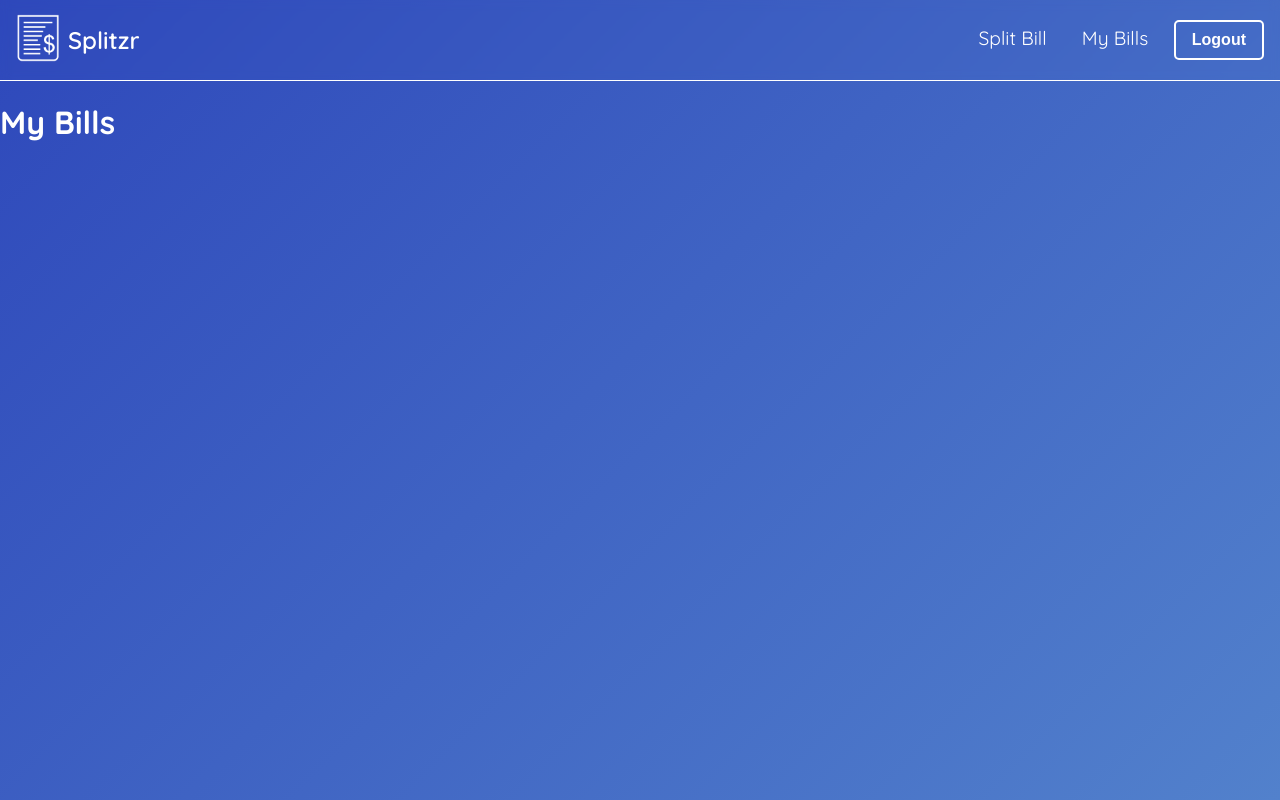
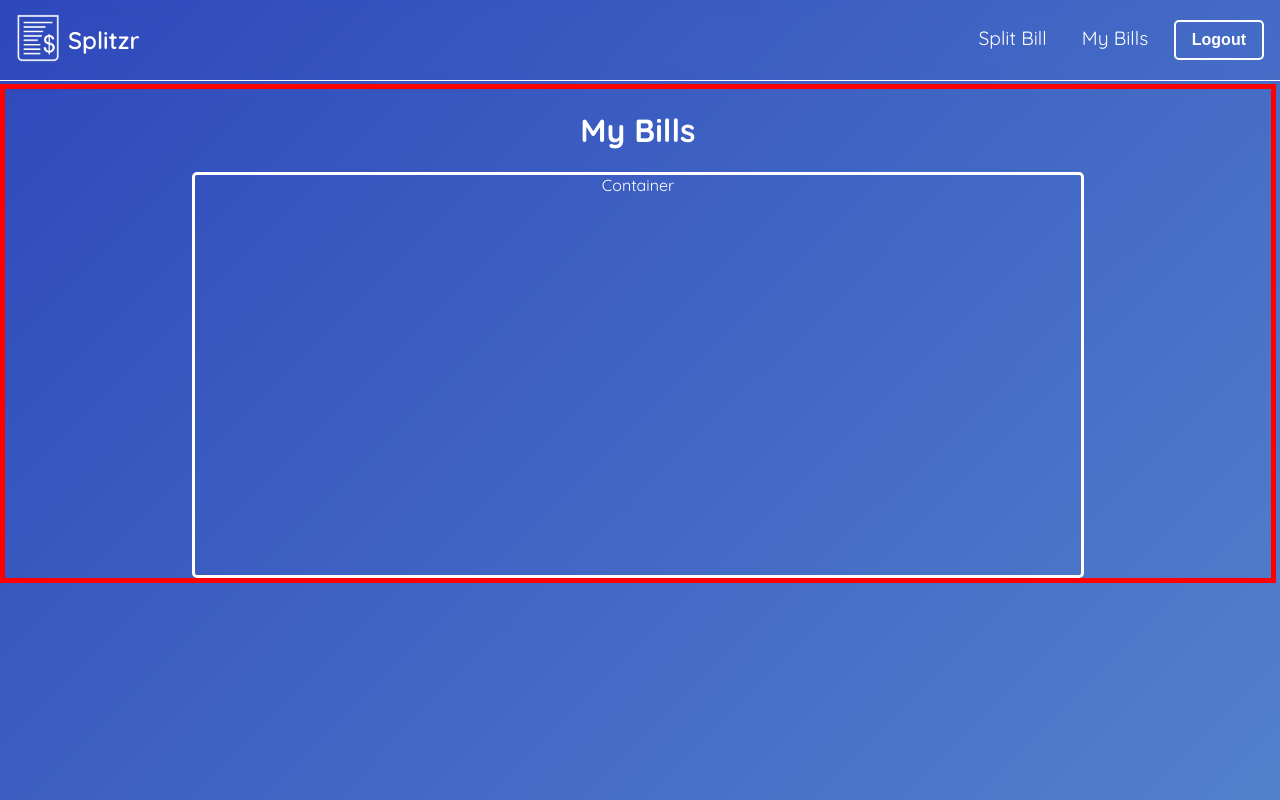
Before and after one commit to roccovulpis/Splitzr, a React (Vite) app in the folder client/: page /my-bills in a window 1280 px wide. Built offline with nearby package versions, Linux system fonts and the light colour scheme; sample sign-in values are in the browser's storage.

Commit message:
Created MyBills.jsx

```diff
--- a/client/src/components/SplitPanel.jsx
+++ b/client/src/components/SplitPanel.jsx
@@ -27,7 +27,7 @@ export default function BillForm() {
   function editBill() {
     setIsConfirmed(false);
     setSplitOption(null);
-    setIsEditingEvent(true); // Re-enable editing and show the pencil
+    setIsEditingEvent(true);
   }
 
 
--- /dev/null
+++ b/client/src/components/StoredBillsDisplay.jsx
@@ -0,0 +1,10 @@
+import React from 'react'
+import '../styles/StoredBillsDisplay.css'
+
+export default function StoredBillsDisplay() {
+  return (
+    <div className='stored-bills-container'>
+        Container
+    </div>
+  )
+}
--- a/client/src/pages/MyBills.jsx
+++ b/client/src/pages/MyBills.jsx
@@ -1,9 +1,13 @@
 import React from 'react'
+import StoredBillsDisplay from '../components/StoredBillsDisplay'
+import '../styles/MyBills.css'
 
 export default function MyBills() {
   return (
-    <div>
-      <h1>My Bills</h1>
+    <div className='my-bills-container'>
+      <h1 className='my-bills-heading'>My Bills</h1>
+      <StoredBillsDisplay />
     </div>
+
   )
 }
--- /dev/null
+++ b/client/src/styles/MyBills.css
@@ -0,0 +1,15 @@
+.my-bills-container {
+    display: flex;
+    flex-direction: column;
+    align-items: center;
+    justify-content: center;
+    border: 5px solid red;
+    width: 98.9%;
+    flex-shrink: 1;
+    margin-top: -5px;
+}
+
+
+.my-bills-heading {
+    text-align: center;
+}
--- /dev/null
+++ b/client/src/styles/StoredBillsDisplay.css
@@ -0,0 +1,9 @@
+.stored-bills-container {
+    display: flex;
+    justify-content: center;
+    min-height: 400px; /* Ensures visibility */
+    border: 3px solid white;
+    border-radius: 5px;
+    width: 70%;
+    flex-shrink: 1;
+}
```
